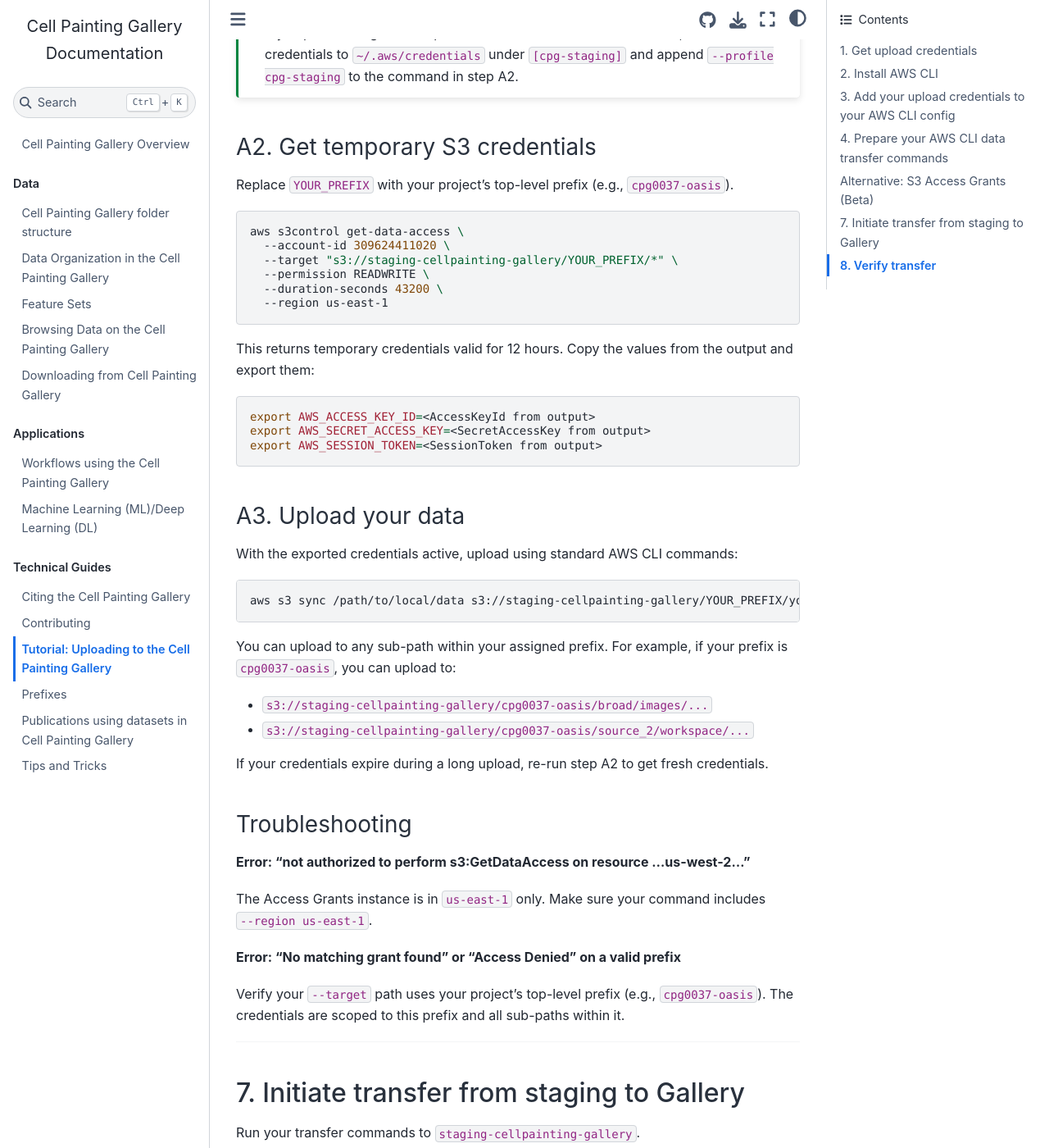
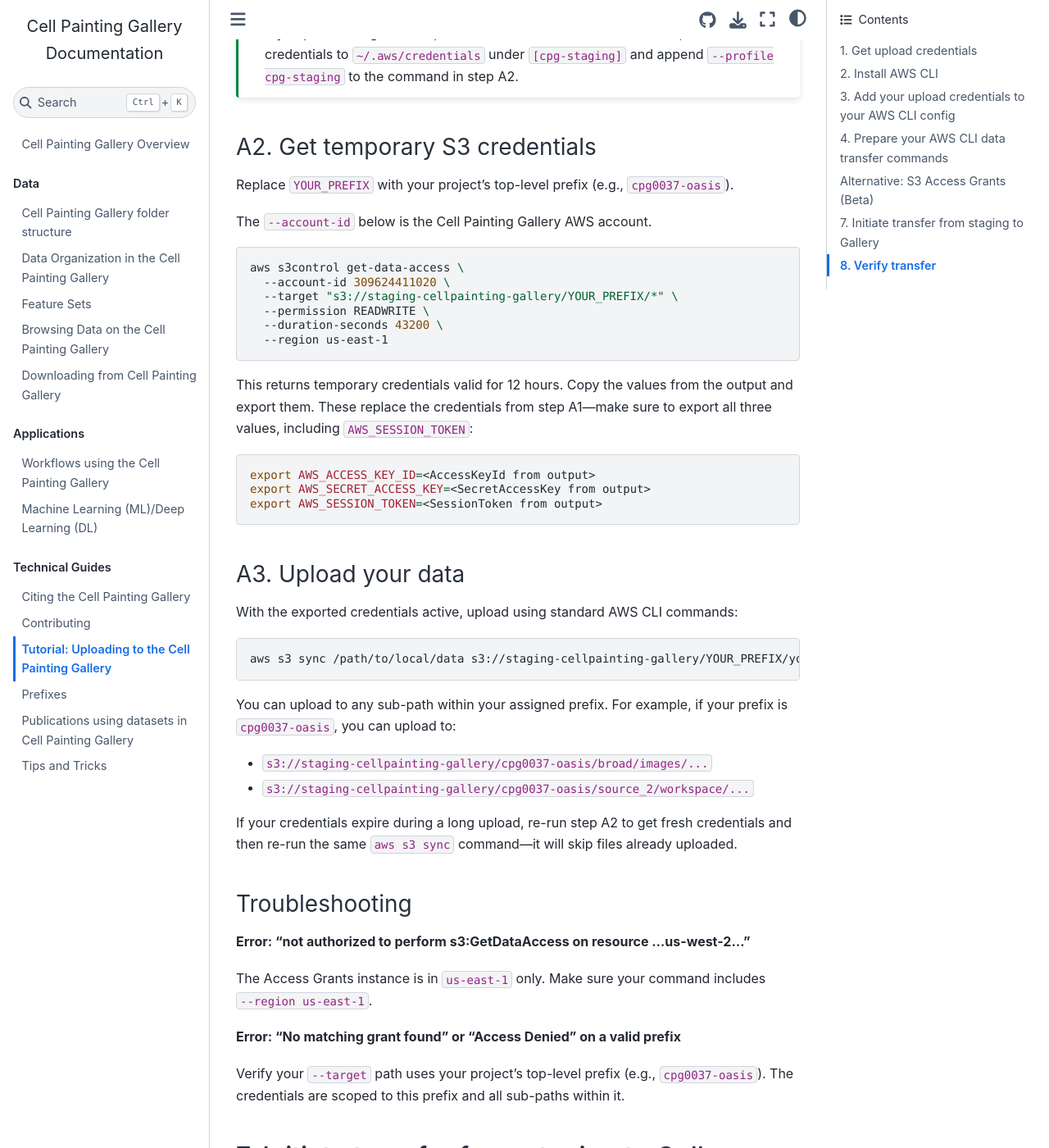
Before and after one commit to broadinstitute/cellpainting-gallery, a Jupyter Book: the page built from documentation/uploading_to_cpg.md, in a window 1280 px wide and 1400 px high, scrolled down 2567 px. Shown: the whole window at 82% size. Built offline with Jupyter Book 1.0.4 settings and Sphinx 7.4.7 and the Sphinx Book theme 1.1.4, drawn with Linux system fonts in a browser that asks for light colours; pages that are not in the unit, such as notebooks, are missing from menus.

Commit message:
Add .gitignore and improve S3 Access Grants docs clarity
Add .gitignore for local/generated files. Improve S3 Access Grants
upload instructions: clarify credential overwrite flow between A1 and
A2, add --region flag to upload command, note that sync is resumable
after credential refresh, annotate AWS account ID, and remove
unnecessary horizontal rule.

Co-Authored-By: Claude Opus 4.6 <noreply@anthropic.com>

````diff
--- a/documentation/uploading_to_cpg.md
+++ b/documentation/uploading_to_cpg.md
@@ -87,6 +87,8 @@ If you prefer using an AWS profile instead of environment variables, add the cre
 
 Replace `YOUR_PREFIX` with your project's top-level prefix (e.g., `cpg0037-oasis`).
 
+The `--account-id` below is the Cell Painting Gallery AWS account.
+
 ```bash
 aws s3control get-data-access \
   --account-id 309624411020 \
@@ -96,7 +98,8 @@ aws s3control get-data-access \
   --region us-east-1
 ```
 
-This returns temporary credentials valid for 12 hours. Copy the values from the output and export them:
+This returns temporary credentials valid for 12 hours. Copy the values from the output and export them.
+These replace the credentials from step A1—make sure to export all three values, including `AWS_SESSION_TOKEN`:
 
 ```bash
 export AWS_ACCESS_KEY_ID=<AccessKeyId from output>
@@ -109,14 +112,14 @@ export AWS_SESSION_TOKEN=<SessionToken from output>
 With the exported credentials active, upload using standard AWS CLI commands:
 
 ```bash
-aws s3 sync /path/to/local/data s3://staging-cellpainting-gallery/YOUR_PREFIX/your/data/path/
+aws s3 sync /path/to/local/data s3://staging-cellpainting-gallery/YOUR_PREFIX/your/data/path/ --region us-east-1
 ```
 
 You can upload to any sub-path within your assigned prefix. For example, if your prefix is `cpg0037-oasis`, you can upload to:
 - `s3://staging-cellpainting-gallery/cpg0037-oasis/broad/images/...`
 - `s3://staging-cellpainting-gallery/cpg0037-oasis/source_2/workspace/...`
 
-If your credentials expire during a long upload, re-run step A2 to get fresh credentials.
+If your credentials expire during a long upload, re-run step A2 to get fresh credentials and then re-run the same `aws s3 sync` command—it will skip files already uploaded.
 
 ### Troubleshooting
 
@@ -128,8 +131,6 @@ The Access Grants instance is in `us-east-1` only. Make sure your command includ
 
 Verify your `--target` path uses your project's top-level prefix (e.g., `cpg0037-oasis`).
 The credentials are scoped to this prefix and all sub-paths within it.
-
----
 
 ## 7. Initiate transfer from staging to Gallery
 
````
Also changed, not shown: 1 other file.
